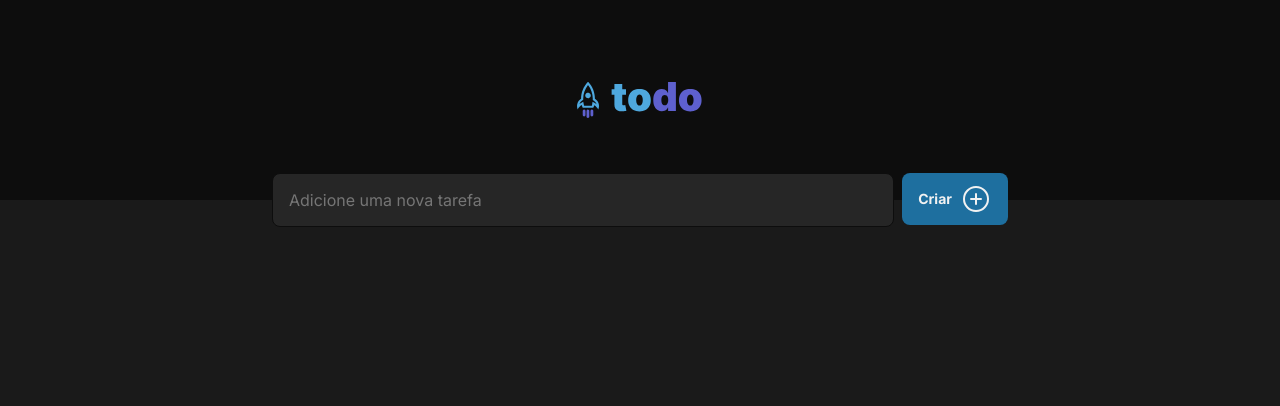
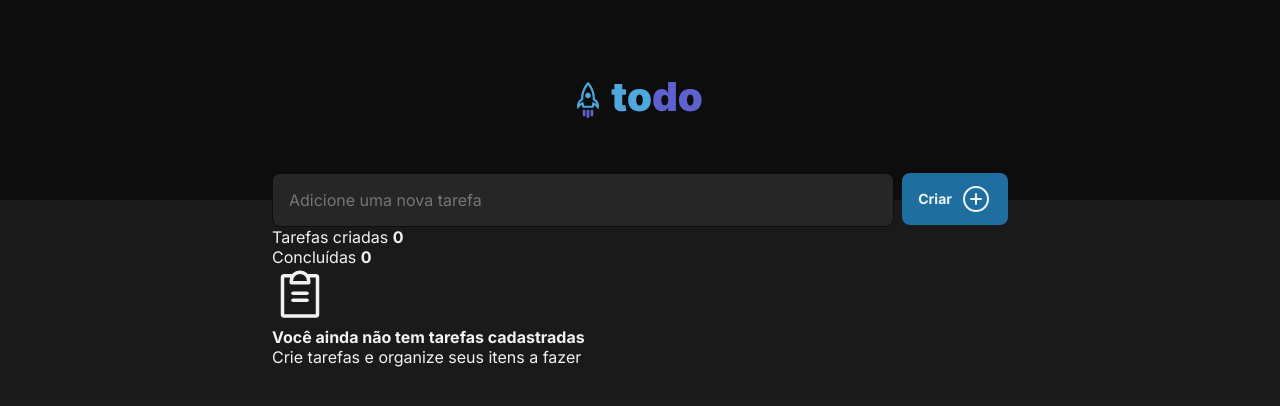
Before and after one commit to SouzaVitoria/ToDo-List, a React (Vite) app: page / in a window 1280 px wide. Shown: the top 406 px of the page. Built offline with nearby package versions, Linux system fonts and the light colour scheme.

Commit message:
added to-do summary and "no to-do" message - structure component

```diff
--- a/src/App.tsx
+++ b/src/App.tsx
@@ -1,12 +1,14 @@
 import "./global.css"
 import { Header } from "./components/Header/Header"
 import { Form } from "./components/Form/Form"
+import { Todos } from "./components/Todos/Todos"
 
 export function App() {
   return (
     <div>
       <Header />
       <Form />
+      <Todos />
     </div>
   )
 }
--- /dev/null
+++ b/src/components/Todos/Todos.tsx
@@ -0,0 +1,24 @@
+import { ClipboardText } from "phosphor-react";
+
+export function Todos() {
+  return (
+    <div className="container">
+      <div className="summaryTodos">
+        <div>
+          Tarefas criadas <strong> 0 </strong>
+        </div>
+        <div>
+          Concluídas <strong> 0 </strong>
+        </div>
+      </div>
+
+      <div className="nothingToDo">
+        <ClipboardText size={56} />
+        <div className="messages">
+          <strong> Você ainda não tem tarefas cadastradas </strong>
+          <p> Crie tarefas e organize seus itens a fazer </p>
+        </div>
+      </div>
+    </div>
+  )
+}
```
